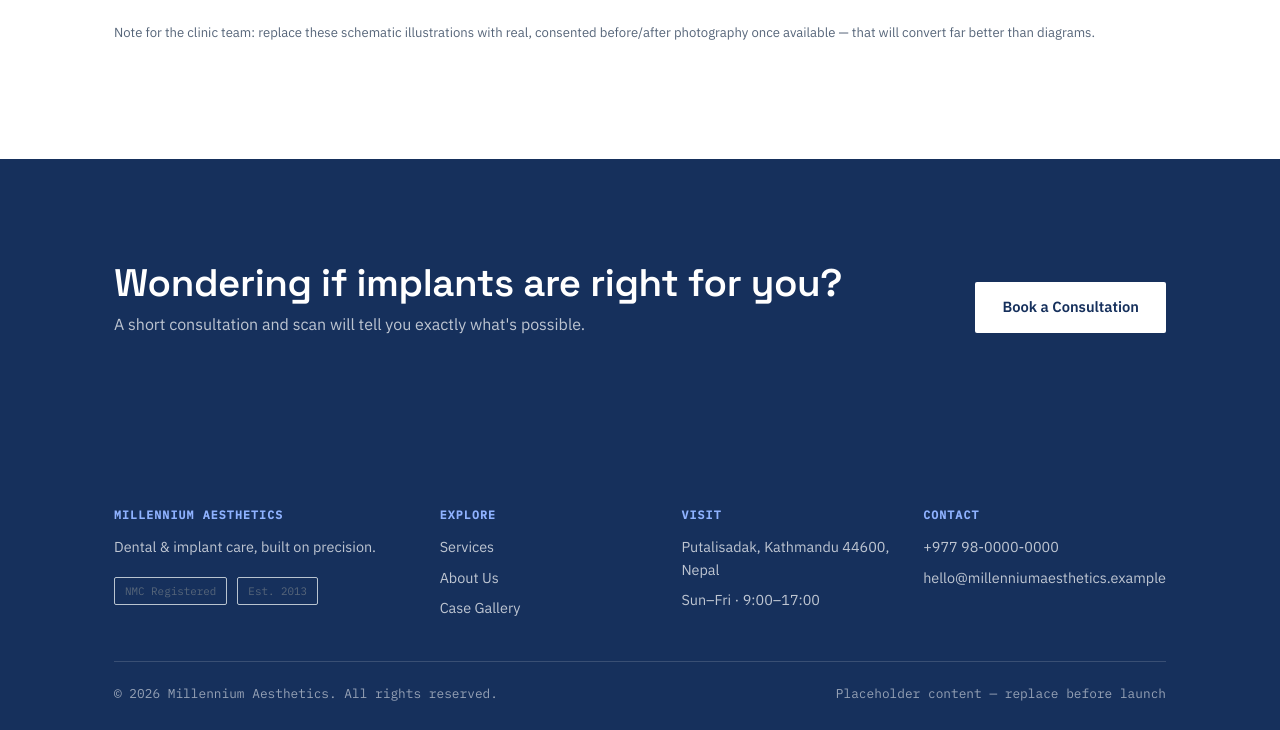
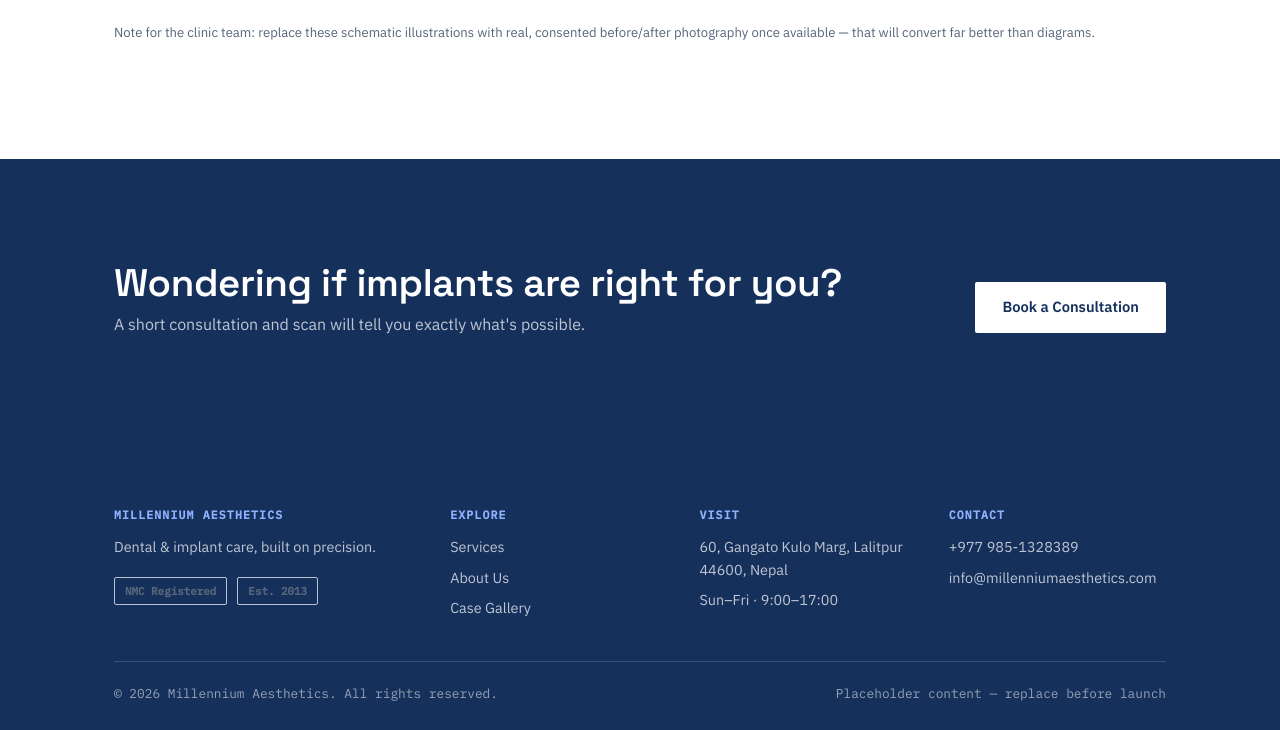
Before and after one commit to WebDi1995/millenniumAesthetics, a plain HTML site: page gallery.html in a window 1280 px wide. Shown: the part 1041-1771 px from the top of the page. Drawn offline with Linux system fonts and the light colour scheme.

Commit message:
Update gallery.html-->footer

```diff
--- a/gallery.html
+++ b/gallery.html
@@ -169,8 +169,8 @@
         <h4 data-en="Millennium Aesthetics" data-np="मिलेनियम एस्थेटिक्स">Millennium Aesthetics</h4>
         <p data-en="Dental &amp; implant care, built on precision." data-np="सटीकतामा आधारित डेन्टल तथा इम्प्लान्ट सेवा।">Dental &amp; implant care, built on precision.</p>
         <div class="badge-row">
-          <span class="badge">NMC Registered</span>
-          <span class="badge">Est. 2013</span>
+          <span class="badge" style="font-weight: bold;">NMC Registered</span>
+          <span class="badge"><b><b>Est. 2013</b></b></span>
         </div>
       </div>
       <div>
@@ -181,13 +181,13 @@
       </div>
       <div>
         <h4 data-en="Visit" data-np="ठेगाना">Visit</h4>
-        <p>Putalisadak, Kathmandu 44600, Nepal</p>
+        <p>60, Gangato Kulo Marg, Lalitpur 44600, Nepal</p>
         <p>Sun–Fri · 9:00–17:00</p>
       </div>
       <div>
         <h4 data-en="Contact" data-np="सम्पर्क">Contact</h4>
-        <a href="tel:+9779800000000">+977 98-0000-0000</a>
-        <a href="mailto:hello@millenniumaesthetics.example">hello@millenniumaesthetics.example</a>
+        <a href="tel:+9779851328289">+977 985-1328389</a>
+        <a href="mailto:radhika125maharjan@gmail.com">info@millenniumaesthetics.com</a>
       </div>
     </div>
     <div class="footer-bottom">
```
